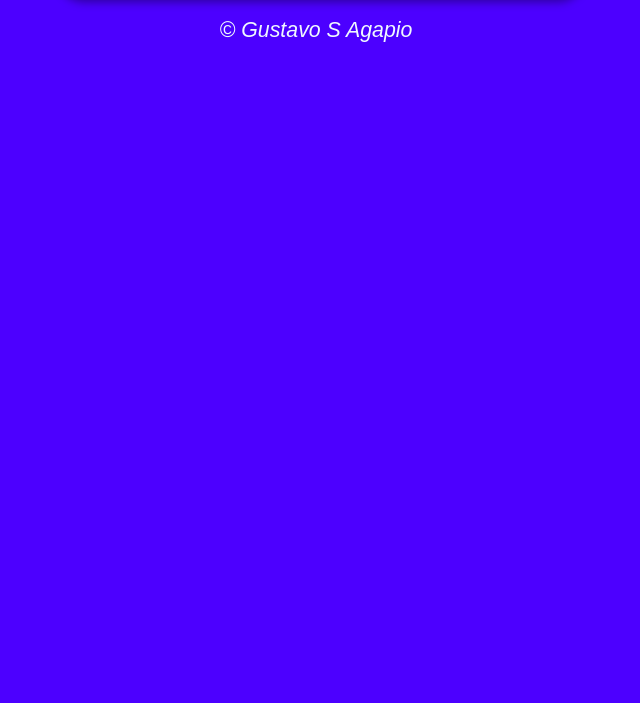
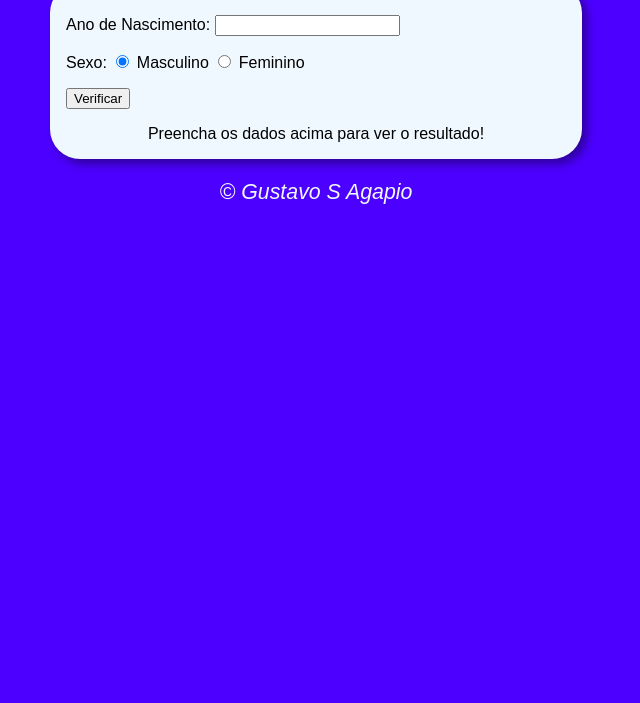
Before and after one commit to gsagapio/JavaScript, a plain HTML site: page cursoA/aula12/desafio2/desafio2.html in a window 1280 px wide. Shown: the part 97-800 px from the top of the page, without its empty margins (324-964 px from the left). Drawn offline with Linux system fonts and the light colour scheme.

Commit message:
aulas 07

```diff
--- a/cursoA/aula12/desafio2/desafio2.html
+++ b/cursoA/aula12/desafio2/desafio2.html
@@ -9,15 +9,27 @@
 </head>
 <body>
     <header>
-        Título
+        <h1>Verificador de Idade</h1>
     </header>
 
     <section>
         <div>
-            testando
+            <p>Ano de Nascimento:
+                <input type="number" name="txtano" id="txtano" min="0">
+            </p>
+            <p>Sexo:
+                <input type="radio" name="radsex" id="mas" checked>
+                <label for="mas">Masculino</label>
+                <input type="radio" name="radsex" id="fem">
+                <label for="fem">Feminino</label>
+            </p>
+            <p>
+                <input type="button" value="Verificar" onclick="verificar()">
+            </p>
         </div>
-        <div>
-            Olá
+
+        <div id="res">
+            Preencha os dados acima para ver o resultado!
         </div>
     </section>
 
--- a/cursoA/aula12/desafio2/script.js
+++ b/cursoA/aula12/desafio2/script.js
@@ -0,0 +1,90 @@
+function verificar() {
+    var data = new Date();
+    var ano = data.getFullYear();
+    var fano = window.document.getElementById('txtano');
+    var res = window.document.querySelector('div#res');
+
+    if (fano.value.length == 0 || Number(fano.value) > ano) {
+        window.alert('[ERRO] Verifique os dados e tente novamente.');
+    } else {
+        var fsex = document.getElementsByName('radsex');
+        var idade = ano - Number(fano.value);
+        var genero = '';
+        var img = document.createElement('img');
+        img.setAttribute('id', 'foto');
+
+        if (fsex[0].checked) {
+            genero = 'Homem';
+
+            if (idade >= 0 && idade < 14) {
+                img.setAttribute('src', 'hcrianca.jpg');
+            } else if (idade < 21) {
+                img.setAttribute('src', 'hjovem.jpg');
+            } else if (idade < 50) {
+                img.setAttribute('src', 'hadulto.jpg');
+            } else {
+                img.setAttribute('src', 'hidoso.jpg');
+            }
+        } else if (fsex[1].checked) {
+            genero = 'Mulher';
+
+            if (idade >= 0 && idade < 14) {
+                img.setAttribute('src', 'mcrianca.jpg');
+            } else if (idade < 21) {
+                img.setAttribute('src', 'mjovem.jpg');
+            } else if (idade < 50) {
+                img.setAttribute('src', 'madulto.jpg');
+            } else {
+                img.setAttribute('src', 'midosa.jpg');
+            }
+        }
+
+        res.innerHTML = `Detectamos ${genero} com ${idade} anos.`;
+        res.appendChild(img);
+    }
+}
+function verificar() {
+    var data = new Date();
+    var ano = data.getFullYear();
+    var fano = window.document.getElementById('txtano');
+    var res = window.document.querySelector('div#res');
+
+    if (fano.value.length == 0 || Number(fano.value) > ano) {
+        window.alert('[ERRO] Verifique os dados e tente novamente.');
+    } else {
+        var fsex = document.getElementsByName('radsex');
+        var idade = ano - Number(fano.value);
+        var genero = '';
+        var img = document.createElement('img');
+        img.setAttribute('id', 'foto');
+
+        if (fsex[0].checked) {
+            genero = 'Homem';
+
+            if (idade >= 0 && idade < 14) {
+                img.setAttribute('src', 'hcrianca.jpg');
+            } else if (idade < 21) {
+                img.setAttribute('src', 'hjovem.jpg');
+            } else if (idade < 50) {
+                img.setAttribute('src', 'hadulto.jpg');
+            } else {
+                img.setAttribute('src', 'hidoso.jpg');
+            }
+        } else if (fsex[1].checked) {
+            genero = 'Mulher';
+
+            if (idade >= 0 && idade < 14) {
+                img.setAttribute('src', 'mcrianca.jpg');
+            } else if (idade < 21) {
+                img.setAttribute('src', 'mjovem.jpg');
+            } else if (idade < 50) {
+                img.setAttribute('src', 'madulto.jpg');
+            } else {
+                img.setAttribute('src', 'midosa.jpg');
+            }
+        }
+
+        res.innerHTML = `Detectamos ${genero} com ${idade} anos.`;
+        res.appendChild(img);
+    }
+}
--- a/cursoA/aula12/desafio2/style.css
+++ b/cursoA/aula12/desafio2/style.css
@@ -1,29 +1,36 @@
-@charset "UTF-8";
-
-body{
+body {
     background-color: rgb(76, 0, 255);
     font-family: Arial, Helvetica, sans-serif;
     font-size: 1em;
 }
 
-header{
+header {
     color: aliceblue;
     text-align: center;
 }
 
-section{
+section {
     background-color: aliceblue;
     border-radius: 30px;
     padding: 1em;
     width: 500px;
     margin: auto;
     box-shadow: 5px 5px 10px rgba(0, 0, 0, 0.397);
-
 }
 
-footer{
+footer {
     color: aliceblue;
-    font:normal 16pt Arial;
+    font: normal 16pt Arial;
     text-align: center;
     font-style: italic;
 }
+
+#res {
+    text-align: center;
+}
+
+img {
+    max-width: 100%;
+    height: auto;
+    margin-top: 20px; /* Adicionei um espaço entre o texto e a imagem */
+}
```
Also changed, not shown: cursoA/aula12/desafio2/hadulto.jpg (added), cursoA/aula12/desafio2/hcriança.jpg (added), cursoA/aula12/desafio2/hidoso.jpg (added), cursoA/aula12/desafio2/hjovem.jpg (added), cursoA/aula12/desafio2/madulto.jpg (added), cursoA/aula12/desafio2/mcriança.jpg (added), cursoA/aula12/desafio2/midosa.jpg (added), cursoA/aula12/desafio2/mjovem.jpg (added).
